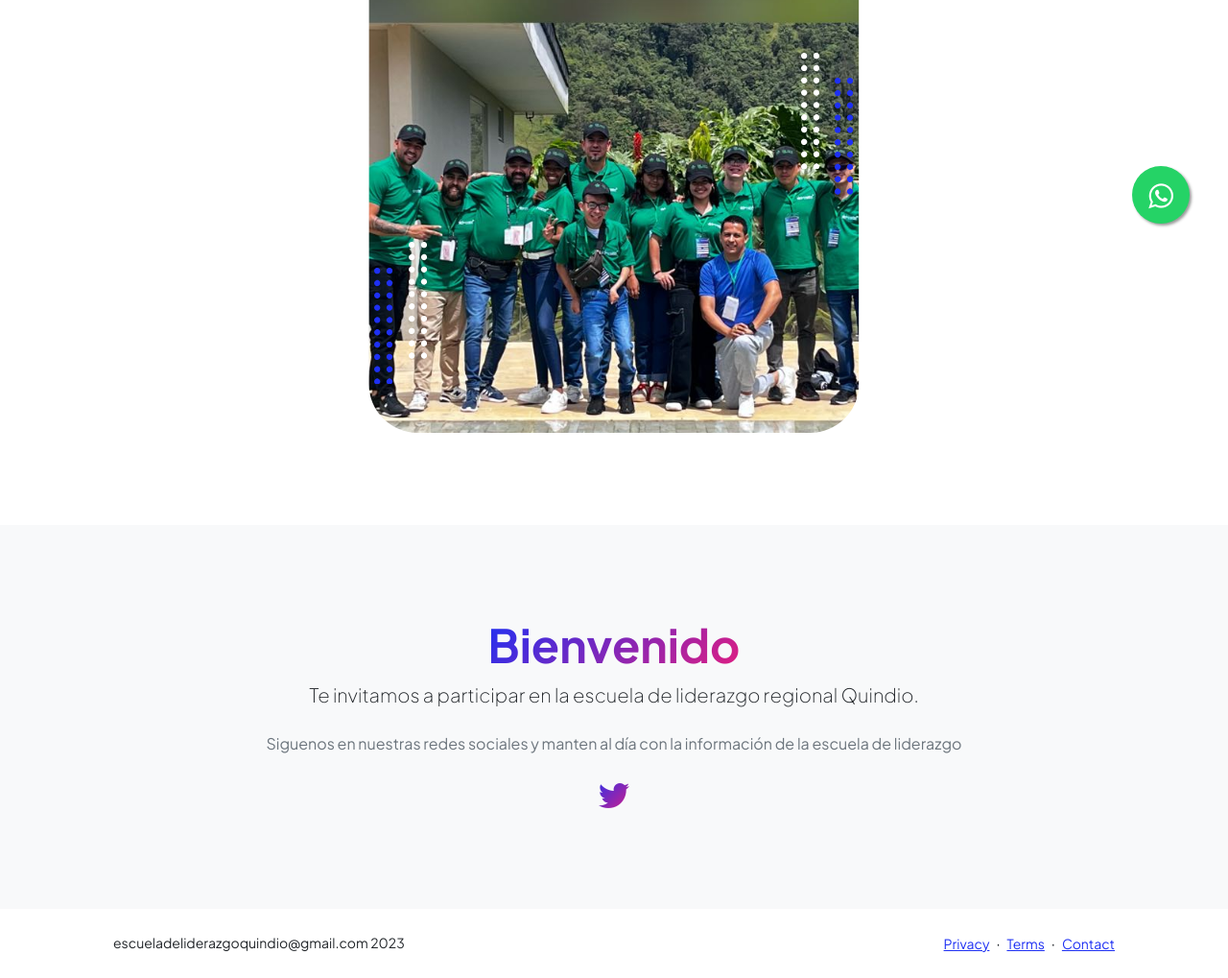
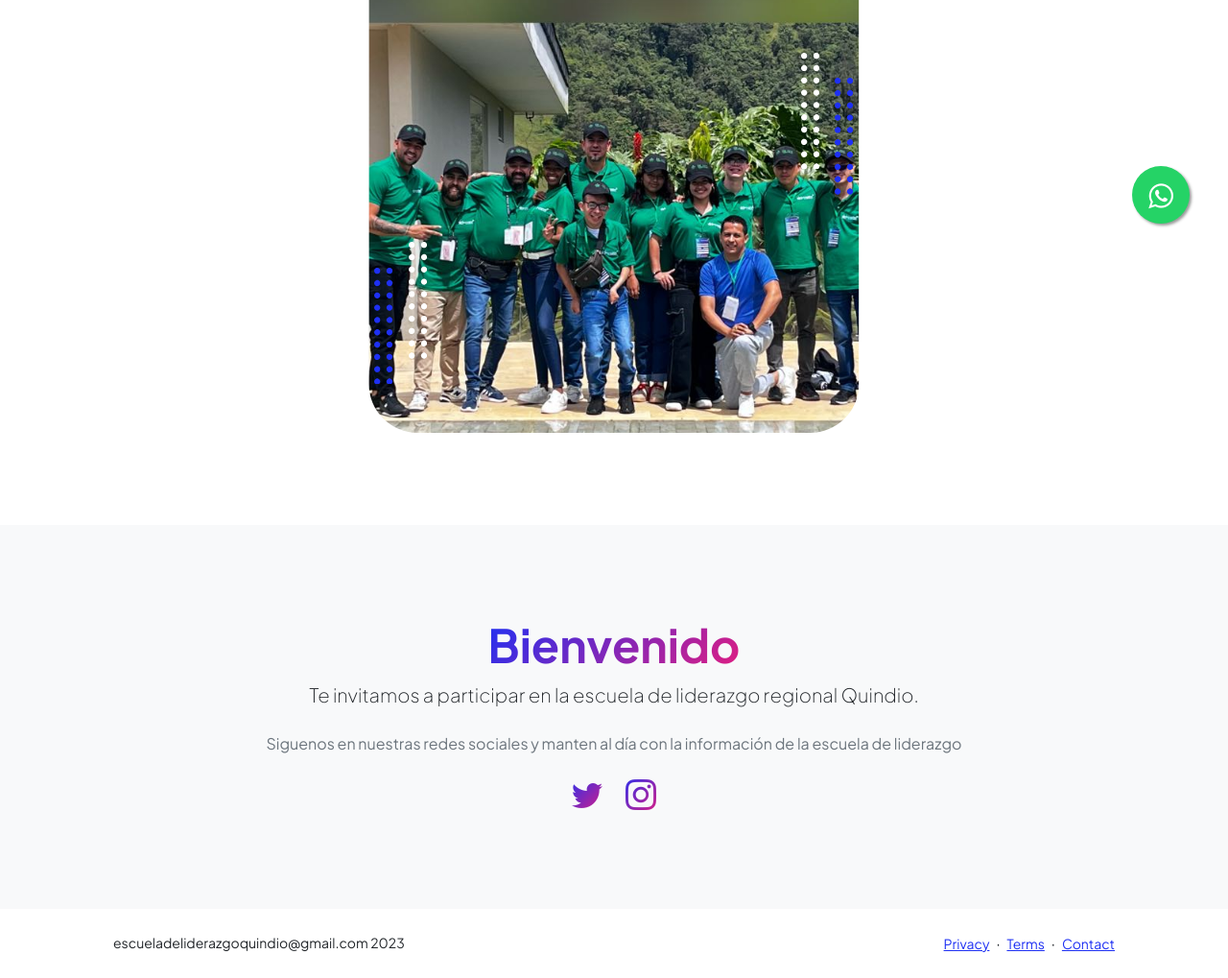
Before and after one commit to joseleonardoalvarezhoyos21/escuelaLiderazgo, a plain HTML site: page index.html in a window 1280 px wide. Shown: the part 527-1546 px from the top of the page at 96% size. Drawn offline with nearby package versions, Linux system fonts and the light colour scheme.

Commit message:
Update index.html

```diff
--- a/index.html
+++ b/index.html
@@ -186,6 +186,7 @@
                                 <p class="text-muted">Siguenos en nuestras redes sociales y manten al día con la información de la escuela de liderazgo</p>
                                 <div class="d-flex justify-content-center fs-2 gap-4">
                                     <a class="text-gradient" href="https://twitter.com/senaLideres"><i class="bi bi-twitter"></i></a>
+                                    <a class="text-gradient" href="https://www.instagram.com/liderazgo_quindio"><i class="bi bi-instagram"></i></a>
 
                                 </div>
                             </div>
```
